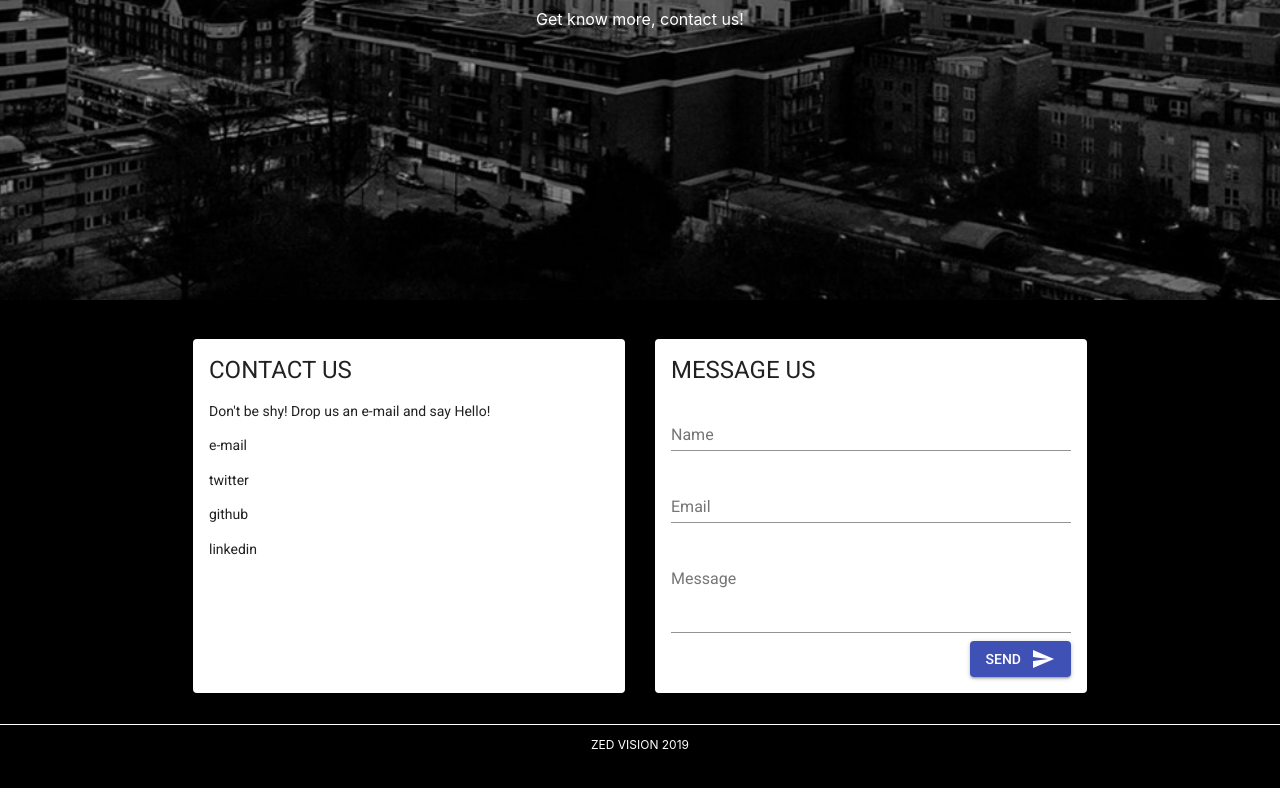
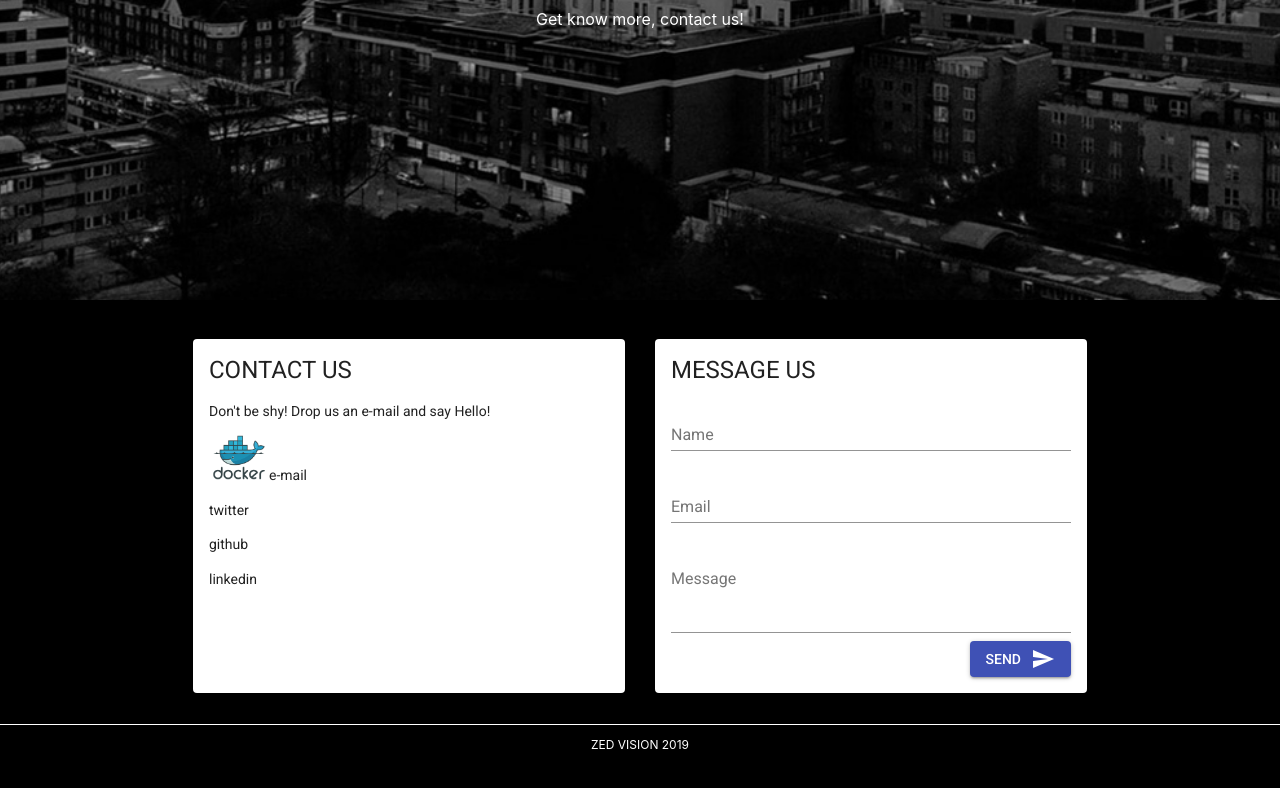
Before and after one commit to bantoistvan/web-amplify, a React (Create React App) app: page / in a window 1280 px wide. Shown: the part 542-1330 px from the top of the page. Built offline with nearby package versions, Linux system fonts and the light colour scheme.

Commit message:
dockerIcon

```diff
--- a/src/App.tsx
+++ b/src/App.tsx
@@ -9,6 +9,7 @@ import Typography from '@material-ui/core/Typography';
 import { withStyles } from '@material-ui/core/styles';
 import { TextField } from '@material-ui/core';
 import ContactUs from './components/ContactUs';
+import {DockerIcon} from './components/icons';
 
 
 const styles = {
@@ -64,7 +65,7 @@ class App extends Component<{ classes: any }> {
 
 
               <Typography component="p">
-                <p>e-mail</p>
+                <p><DockerIcon />e-mail</p>
                 <p>twitter</p>
                 <p>github</p>
                 <p>linkedin</p>
--- a/src/components/ContactUs.tsx
+++ b/src/components/ContactUs.tsx
@@ -1,6 +1,5 @@
 import React, { Component, ChangeEvent } from 'react';
 import { Paper, Typography, TextField, withStyles, Button, Icon } from '@material-ui/core';
-
 
 const styles = {
     paper: {
--- /dev/null
+++ b/src/components/icons/DockerIcon.tsx
@@ -0,0 +1,23 @@
+import React, { Component } from 'react';
+import { withStyles } from '@material-ui/core';
+
+const image = require('../../assets/icons/docker.png');
+
+const styles = {
+    icon: {
+        width: 60
+    }
+};
+
+class Icon extends Component<{ classes: any }> {
+
+    render() {
+        const classes = this.props.classes;
+
+        return (<img className = {classes.icon}  src={image} alt="Docker"/>
+
+        );
+    }
+}
+
+export const DockerIcon = withStyles(styles)(Icon);
--- /dev/null
+++ b/src/components/icons/index.ts
@@ -0,0 +1 @@
+export * from "./DockerIcon";
```
